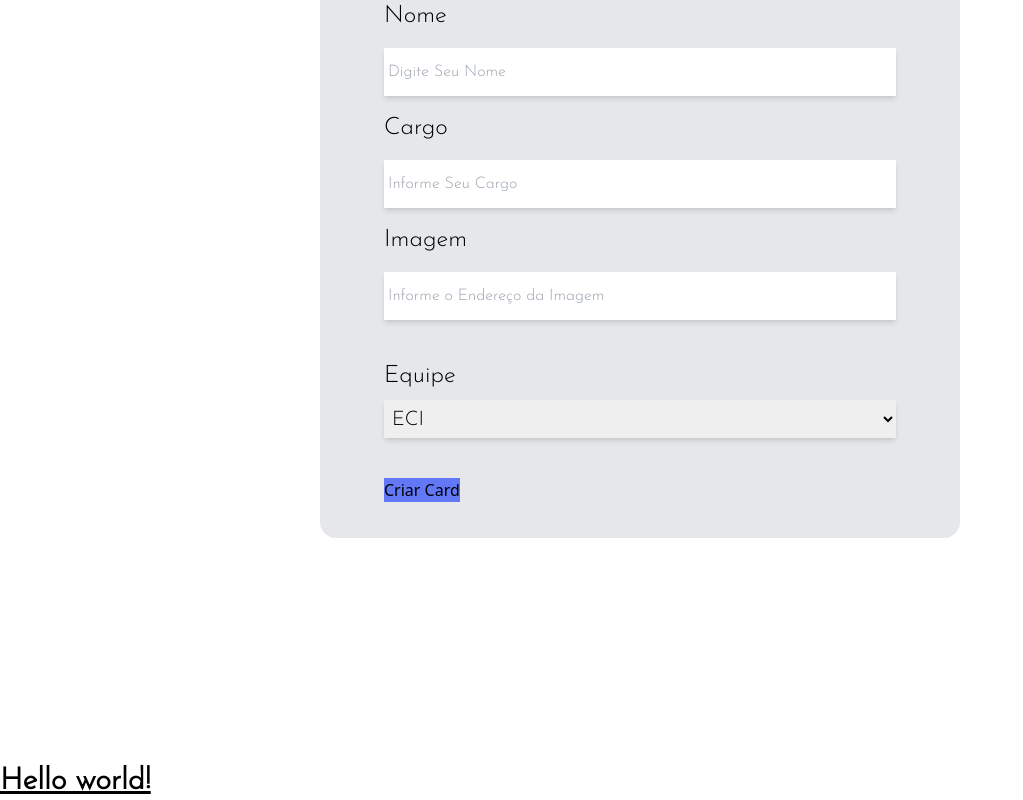
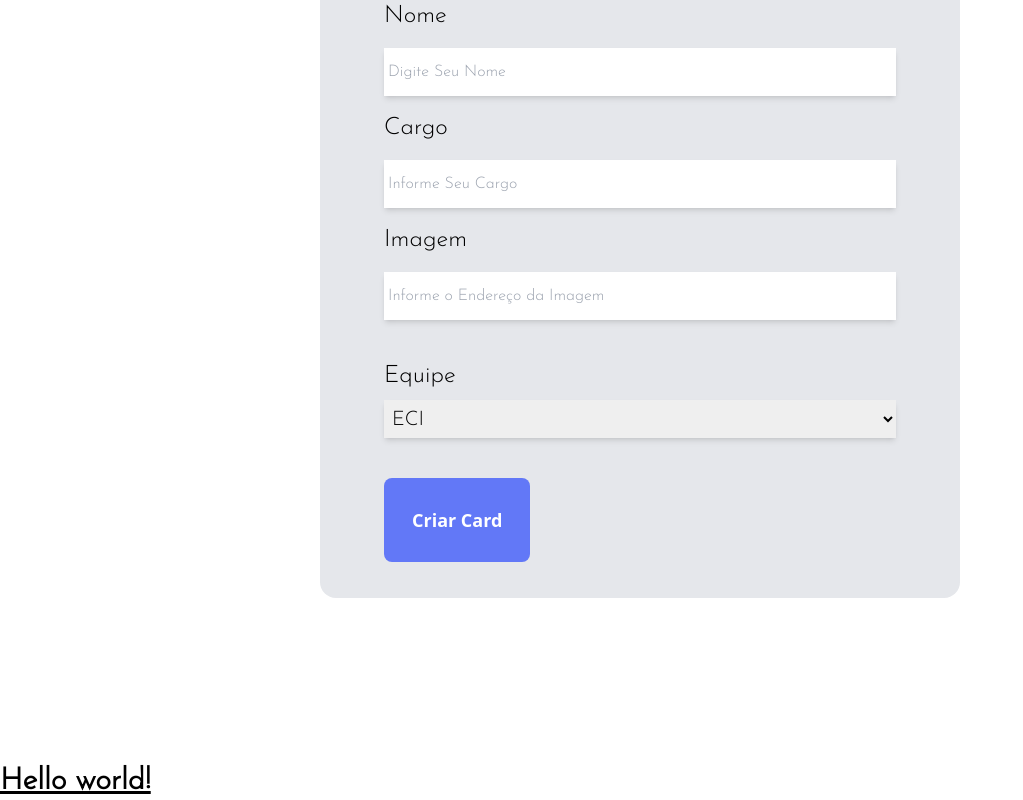
Before and after one commit to charlesanderson25/organo, a React (Vite) app: page / in a window 1280 px wide. Shown: the part 690-1490 px from the top of the page, without its empty margins (0-1023 px from the left). Built offline with nearby package versions, Linux system fonts and the light colour scheme.

Commit message:
Add Style Button

```diff
--- a/src/components/button/Button.tsx
+++ b/src/components/button/Button.tsx
@@ -4,7 +4,7 @@ interface ButtonProps {
 
 const Button = ({ nameButton }: ButtonProps) => {
     return (
-        <button className="bg-defaultBlue">{nameButton}</button>
+        <button className="bg-defaultBlue hover:text-hoverButton rounded-lg font-bold text-lg p-7 border-none cursor-pointer text-white">{nameButton}</button>
     )
 }
 
--- a/tailwind.config.js
+++ b/tailwind.config.js
@@ -8,6 +8,7 @@ module.exports = {
     extend: {
       colors: {
         defaultBlue: '#6278f7',
+        hoverButton: '#95FFd4',
       },
     },
   },
```
